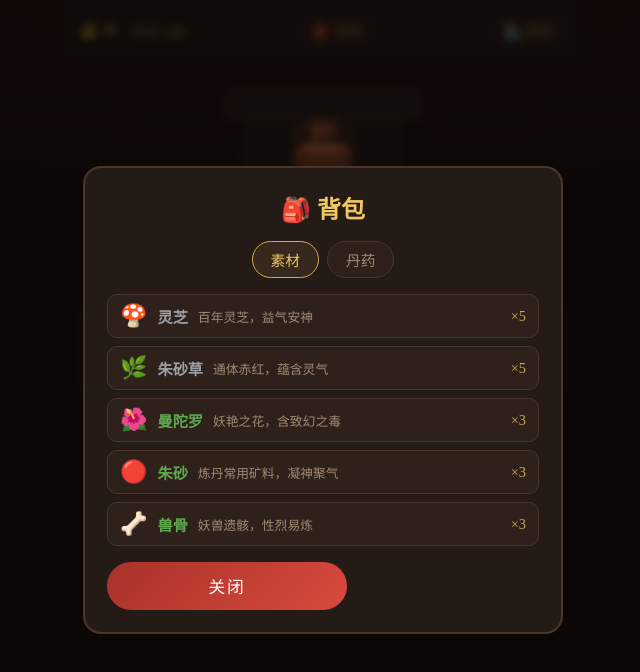
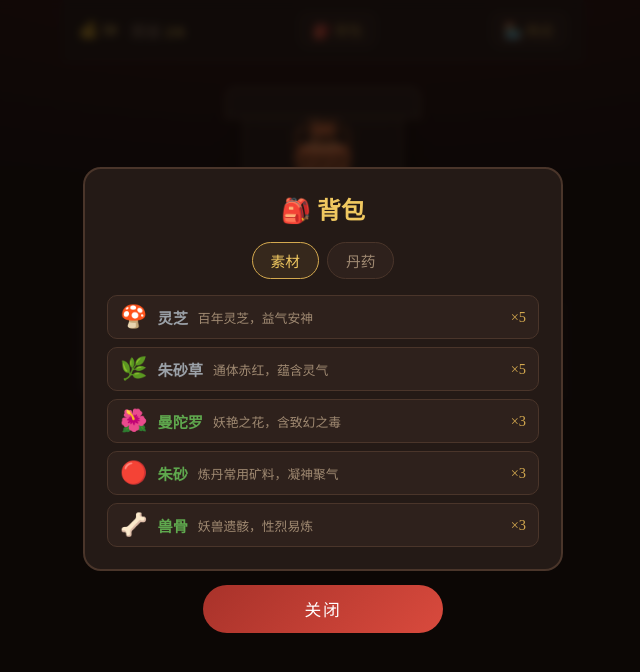
Before and after one commit to bighand3714/lingyao, a website with bundled scripts: page index.html in a window 1280 px wide. Both pictures are taken after a click on the button "🎒 背包". Shown: the whole page, without its empty margins (317-957 px from the left). Built offline with nearby package versions, Linux system fonts and the light colour scheme.

Commit message:
ui: 弹窗关闭按钮移至面板外底部居中，面板独立滚动

```diff
--- a/js/ui.js
+++ b/js/ui.js
@@ -256,7 +256,7 @@ export function initUI(game) {
   // ---------- 背包 ----------
   const showInventory = () => {
     const overlay = document.createElement('div')
-    overlay.className = 'modal'
+    overlay.className = 'modal col'
     overlay.innerHTML = `
       <div class="panel codex">
         <h2>🎒 背包</h2>
@@ -266,8 +266,8 @@ export function initUI(game) {
         </div>
         <div class="tab-content" id="inv-mat"></div>
         <div class="tab-content hidden" id="inv-pill"></div>
-        <button class="modal-btn" id="close-inv">关闭</button>
-      </div>`
+      </div>
+      <button class="modal-btn close-btn" id="close-inv">关闭</button>`
     document.body.appendChild(overlay)
 
     const renderMat = () => {
@@ -318,7 +318,7 @@ export function initUI(game) {
   // ---------- 商店 ----------
   const showShop = () => {
     const overlay = document.createElement('div')
-    overlay.className = 'modal'
+    overlay.className = 'modal col'
     overlay.innerHTML = `
       <div class="panel codex shop">
         <h2>🏪 丹坊 <span class="codex-count">💰 <b id="shop-coins">${game.coins}</b></span></h2>
@@ -330,8 +330,8 @@ export function initUI(game) {
         <div class="tab-content" id="shop-mat"></div>
         <div class="tab-content hidden" id="shop-pill"></div>
         <div class="tab-content hidden" id="shop-codex"></div>
-        <button class="modal-btn" id="close-shop">关闭</button>
-      </div>`
+      </div>
+      <button class="modal-btn close-btn" id="close-shop">关闭</button>`
     document.body.appendChild(overlay)
 
     const refreshCoins = () => { $('#shop-coins', overlay).textContent = game.coins }
@@ -494,7 +494,7 @@ export function initUI(game) {
   // ---------- 图鉴 ----------
   const showCodex = () => {
     const overlay = document.createElement('div')
-    overlay.className = 'modal'
+    overlay.className = 'modal col'
     const known = Object.values(RECIPES).filter(r => game.codex[r.id])
     const unknown = Object.values(RECIPES).filter(r => !game.codex[r.id])
     overlay.innerHTML = `
@@ -515,8 +515,8 @@ export function initUI(game) {
               <div class="codex-mat">传闻需 ${r.materials.map(id => MATERIALS[id].name).join('、')}</div>
             </div>`).join('')}
         </div>
-        <button class="modal-btn" id="close-codex">关闭</button>
-      </div>`
+      </div>
+      <button class="modal-btn close-btn" id="close-codex">关闭</button>`
     document.body.appendChild(overlay)
     $('#close-codex', overlay).addEventListener('click', () => overlay.remove())
     overlay.addEventListener('click', (e) => {
--- a/style.css
+++ b/style.css
@@ -406,7 +406,22 @@ button { font-family: inherit; cursor: pointer; }
 .bag-name.q5, .bag-sub.q5 { color: var(--q5); }
 
 /* ---------- 弹窗面板 ---------- */
-.panel.codex { width: 100%; max-width: 480px; }
+/* 纵向弹窗：面板在上、关闭按钮在面板外底部居中（不随内容滚动） */
+.modal.col {
+  flex-direction: column;
+  justify-content: center;
+  gap: 14px;
+}
+.modal.col .close-btn {
+  flex: 0 0 auto;
+  position: static;
+}
+.panel.codex {
+  width: 100%;
+  max-width: 480px;
+  max-height: 78dvh;
+  overflow-y: auto;
+}
 .panel.shop { max-width: 520px; }
 
 .tabs { display: flex; gap: 8px; justify-content: center; }
```
